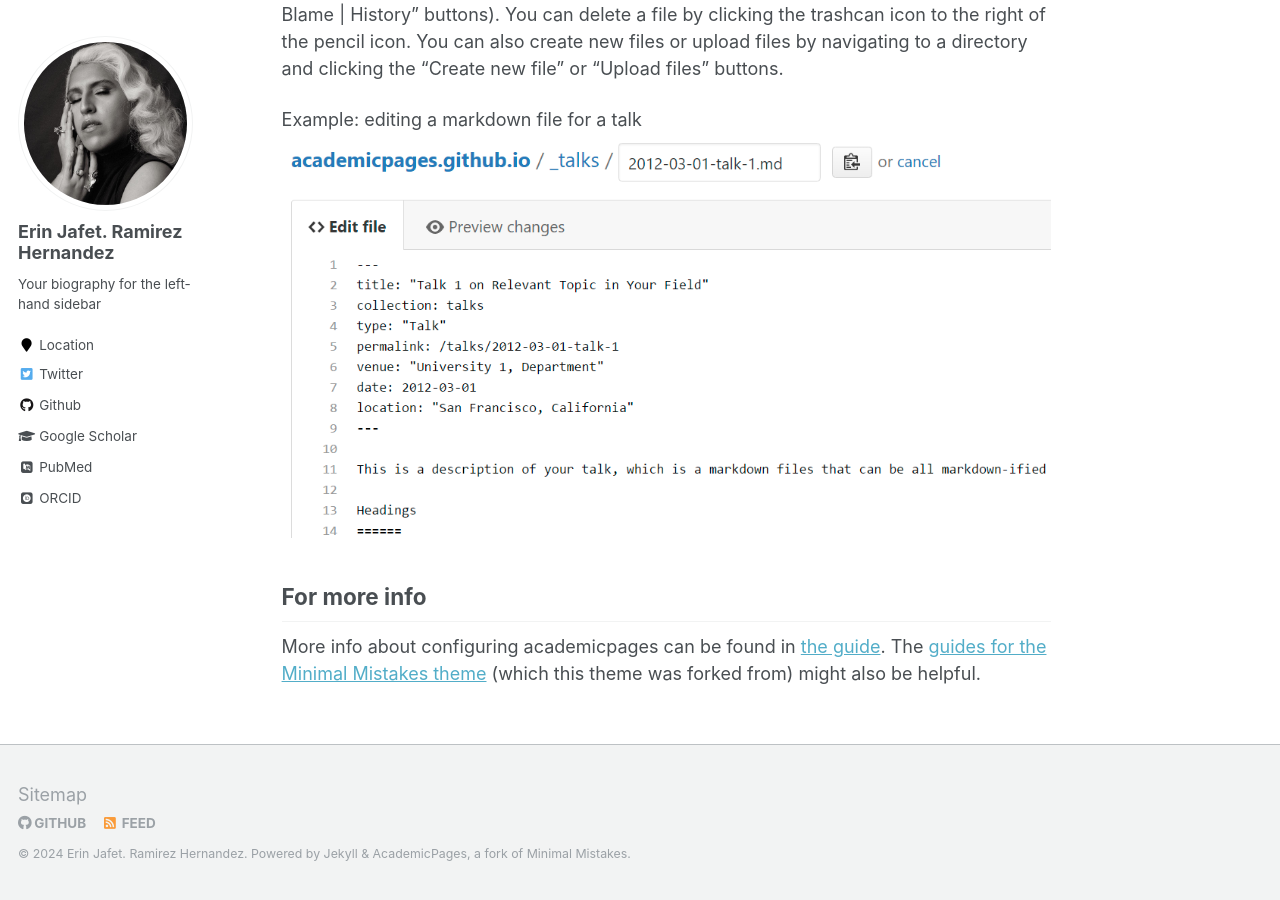
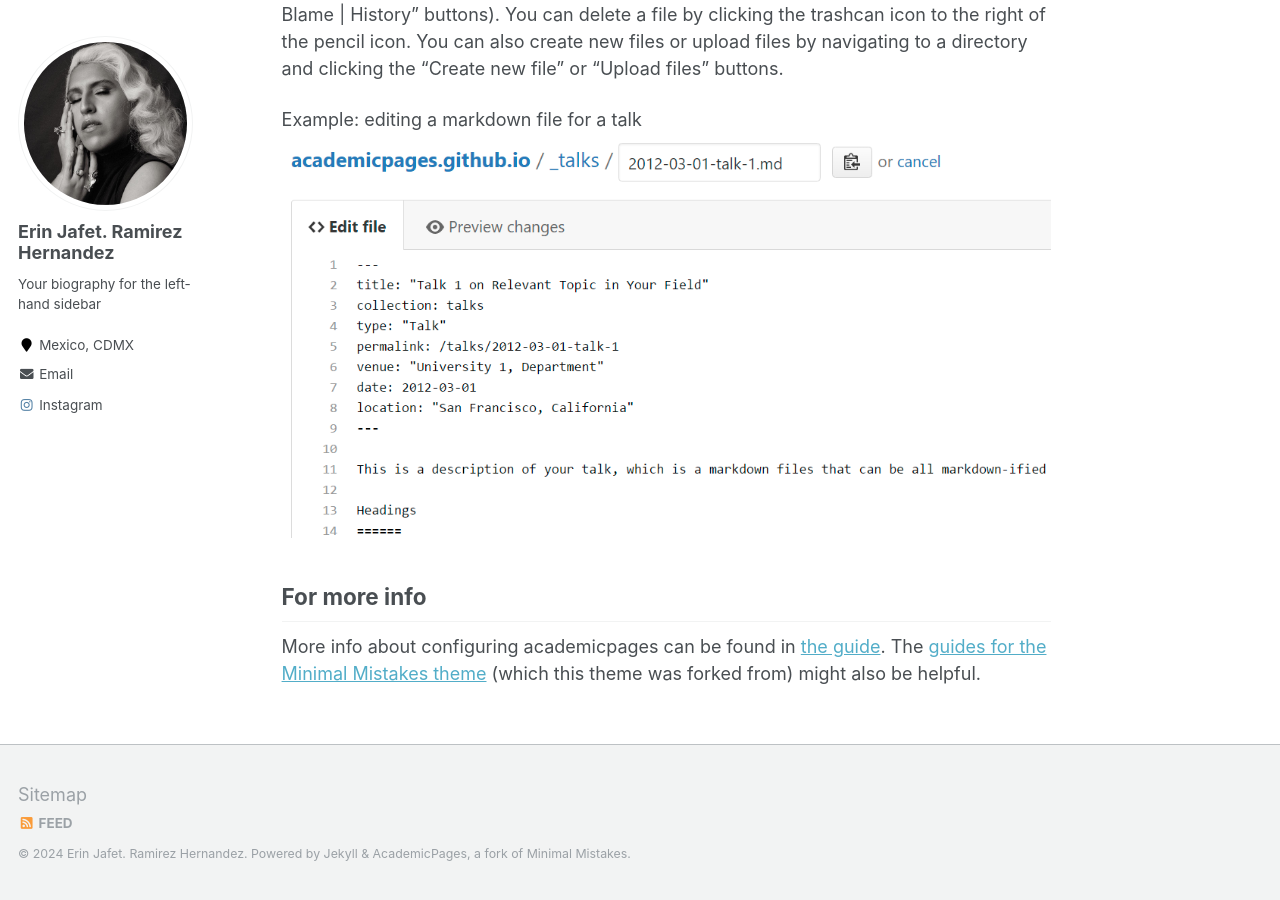
Before and after one commit to ErinJafet/erinjafet.github.io, a Jekyll site: the page built from _pages/about.md, in a window 1280 px wide and 900 px high, scrolled down 2463 px. Built offline with Jekyll 4.4.1, drawn with Linux system fonts in a browser that asks for light colours; some web fonts are replaced.

Commit message:
Config YML

```diff
--- a/_config.yml
+++ b/_config.yml
@@ -83,38 +83,38 @@ author:
   name             : "Erin Jafet. Ramirez Hernandez"
   avatar           : "bio-photo.jpg"
   bio              : "Your biography for the left-hand sidebar"
-  location         : "Location"
-  employer         :
-  pubmed           : "https://www.ncbi.nlm.nih.gov/pubmed/?term=john+snow"
-  googlescholar    : "http://yourfullgooglescholarurl.com"
-  email            :
-  researchgate     :  # example: "https://www.researchgate.net/profile/yourprofile"
-  uri              :
-  bitbucket        :
-  codepen          :
-  dribbble         :
-  flickr           :
-  facebook         :
-  foursquare       :
-  github           : "academicpages"
-  google_plus      :
-  keybase          :
-  instagram        :
-  impactstory      : #"https://profiles.impactstory.org/u/xxxx-xxxx-xxxx-xxxx"
-  lastfm           :
+  location         : "Mexico, CDMX"
+  # employer         :
+  # pubmed           : "https://www.ncbi.nlm.nih.gov/pubmed/?term=john+snow"
+  # googlescholar    : "http://yourfullgooglescholarurl.com"
+  email            :  "erinjafetramirezhernandez@gmail.com"
+  # researchgate     :  # example: "https://www.researchgate.net/profile/yourprofile"
+  # uri              :
+  # bitbucket        :
+  # codepen          :
+  # dribbble         :
+  # flickr           :
+  # facebook         :
+  # foursquare       :
+  # github           : "academicpages"
+  # google_plus      :
+  # keybase          :
+  instagram        : "https://www.instagram.com/monstruosity/"
+  # impactstory      : #"https://profiles.impactstory.org/u/xxxx-xxxx-xxxx-xxxx"
+  # lastfm           :
   linkedin         :
-  orcid            : "http://orcid.org/yourorcidurl"
-  pinterest        :
-  soundcloud       :
-  stackoverflow    : # http://stackoverflow.com/users/123456/username
-  steam            :
-  tumblr           :
-  twitter          : "replacethistwitterhandle"
-  vine             :
-  weibo            :
-  xing             :
-  youtube          :
-  wikipedia        :
+  # orcid            : "http://orcid.org/yourorcidurl"
+  # pinterest        :
+  # soundcloud       :
+  # stackoverflow    : # http://stackoverflow.com/users/123456/username
+  # steam            :
+  # tumblr           :
+  # twitter          : "replacethistwitterhandle"
+  # vine             :
+  # weibo            :
+  # xing             :
+  # youtube          :
+  # wikipedia        :
 
 
 # Reading Files
```
